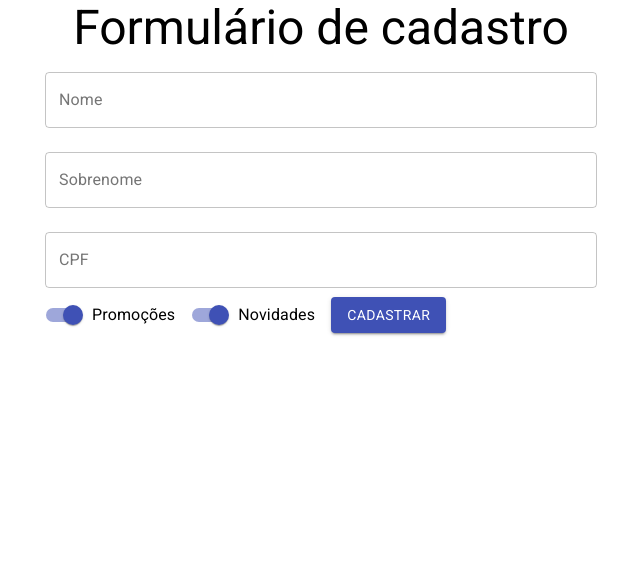
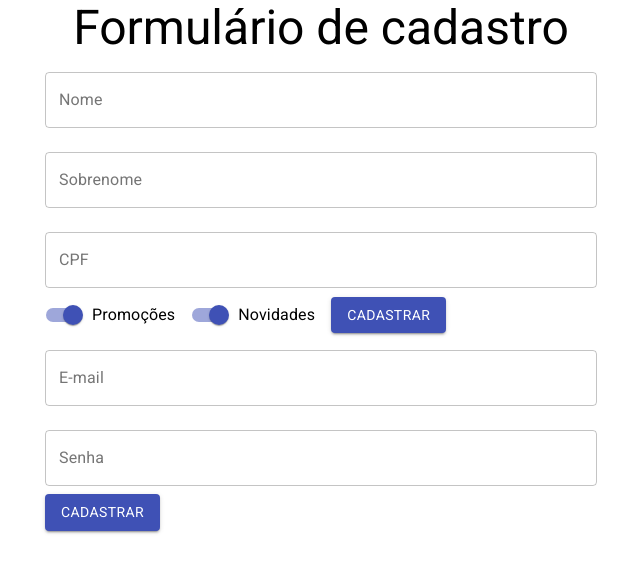
Before and after one commit to aliceribeiro/formulario-cadastro, a React (Create React App) app: page / in a window 1280 px wide. Shown: the top 572 px of the page, without its empty margins (319-959 px from the left). Built offline with nearby package versions, Linux system fonts and the light colour scheme.

Commit message:
feat: :sparkles: cria componente de formulário de dados do usuário

```diff
--- /dev/null
+++ b/src/components/FormularioCadastro/DadosUsuario.jsx
@@ -0,0 +1,29 @@
+import { Button, TextField } from "@material-ui/core";
+
+function DadosUsuario() {
+  return (
+    <form>
+      <TextField
+        id="email"
+        label="E-mail"
+        type="email"
+        variant="outlined"
+        margin="normal"
+        fullWidth
+      />
+      <TextField
+        id="senha"
+        label="Senha"
+        type="password"
+        variant="outlined"
+        margin="normal"
+        fullWidth
+      />
+      <Button type="submit" variant="contained" color="primary">
+        Cadastrar
+      </Button>
+    </form>
+  );
+}
+
+export default DadosUsuario;
--- a/src/components/FormularioCadastro/FormularioCadastro.jsx
+++ b/src/components/FormularioCadastro/FormularioCadastro.jsx
@@ -1,9 +1,11 @@
 import DadosPessoais from "./DadosPessoais";
+import DadosUsuario from "./DadosUsuario";
 
 function FormularioCadastro({ aoEnviar, validarCPF }) {
   return (
     <>
       <DadosPessoais aoEnviar={aoEnviar} validarCPF={validarCPF} />
+      <DadosUsuario />
     </>
   );
 }
```
